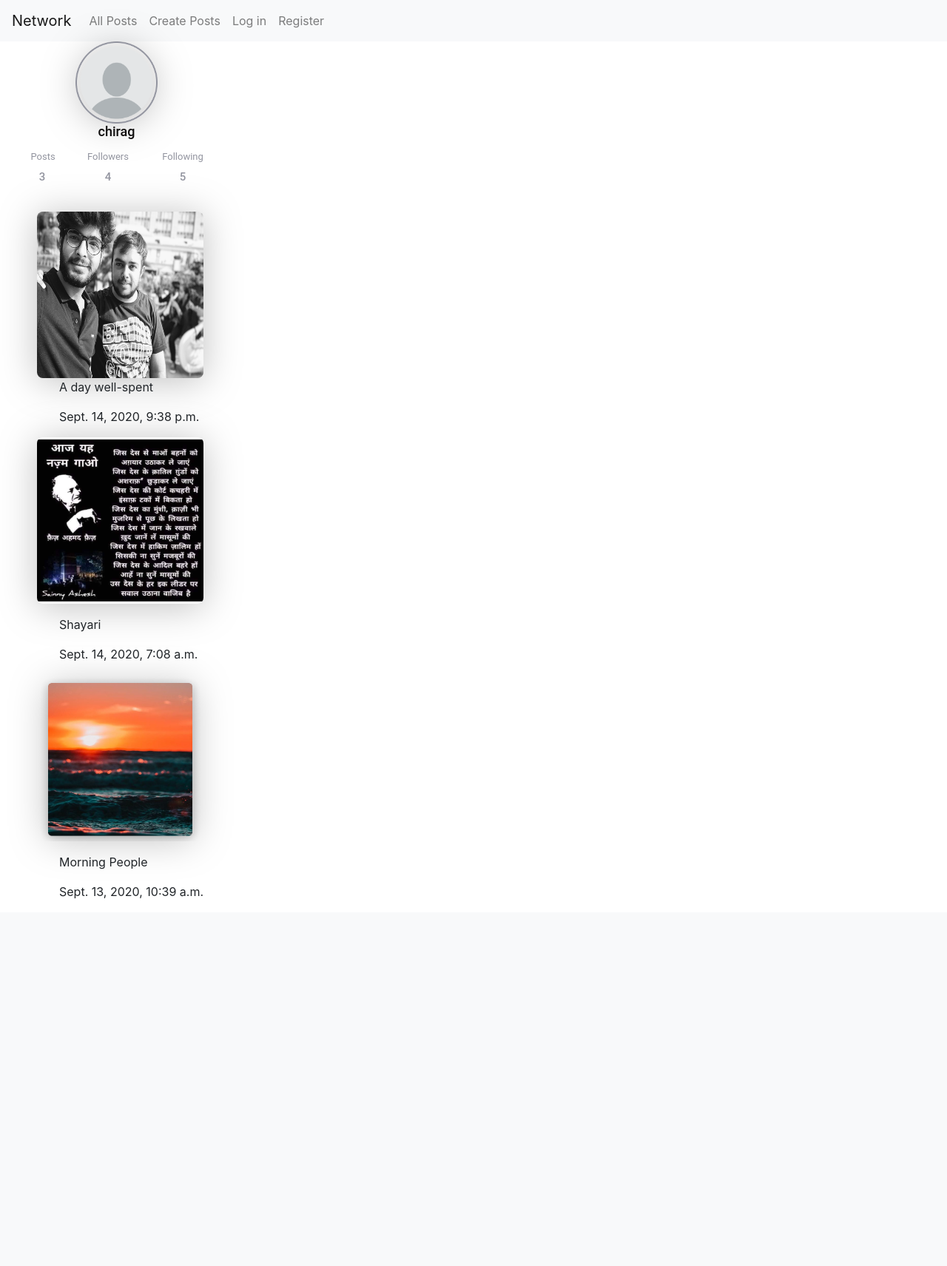
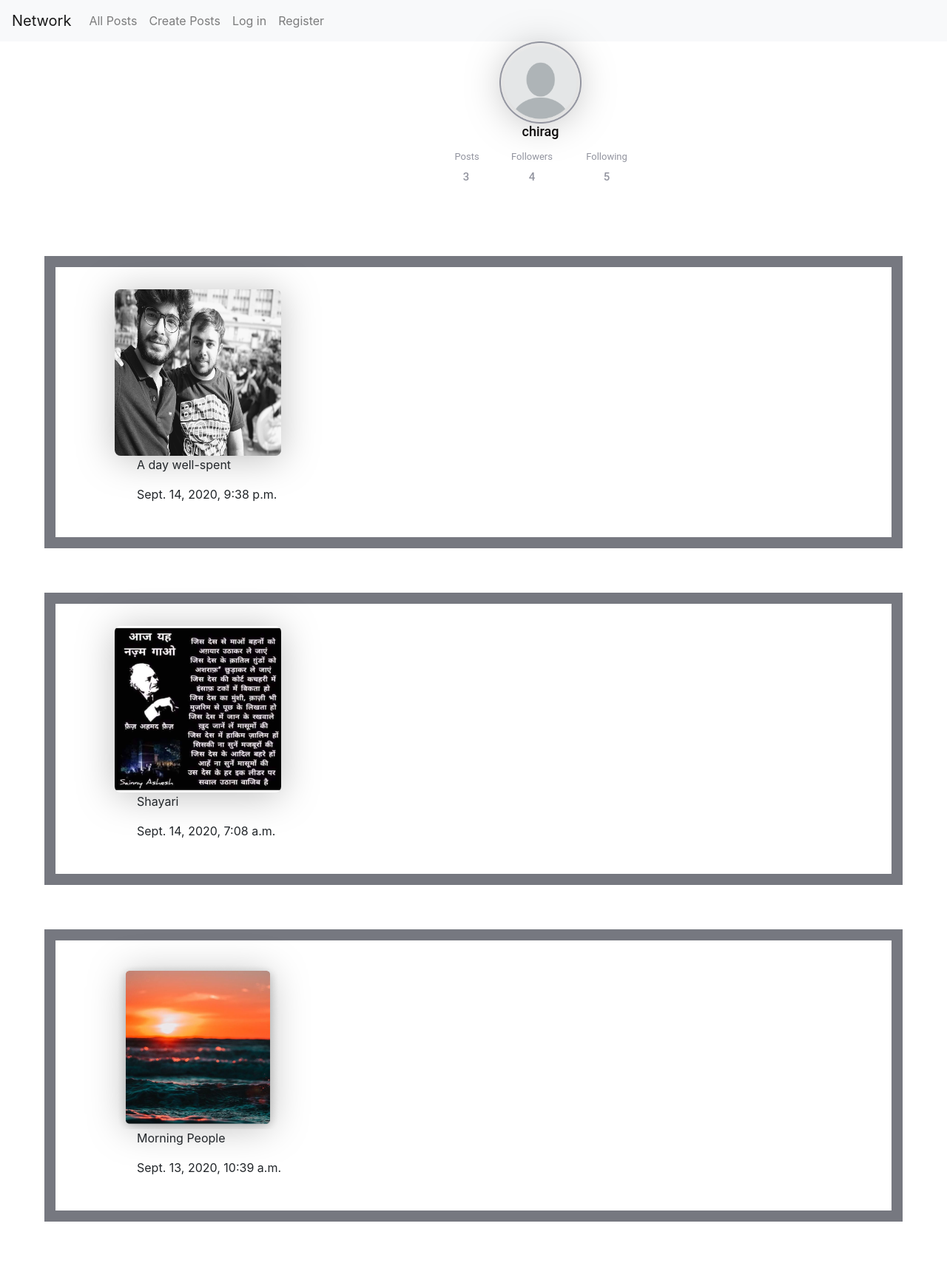
Before and after one commit to princ3raj/network-twitter-clone-app, a Django app: a page that uses network/templates/network/profile.html in a window 1280 px wide; the page is wider, and only the part inside the window is pictured. Shown: that part at 74% size. Before the commit the page ends 1214 px from the top of that part, so only its background shows below. Run offline with Django 3.2, Linux system fonts and the light colour scheme; data comes from the database, SQL or seed files in the repository; both versions use the stored data as it was after the commit; some libraries are stand-ins or nearby versions.

```diff
--- a/network/static/network/styles.css
+++ b/network/static/network/styles.css
@@ -2,7 +2,7 @@
 position: relative;
 width: 111px;
 height: 111px;
-left: 102px;
+left: 675px;
 filter: drop-shadow(0px 4px 25px rgba(0, 0, 0, 0.25));
 border-radius: 8px;
 }
@@ -11,7 +11,7 @@ border-radius: 8px;
 position: relative;
 width: 101px;
 height: 21px;
-left: 107px;
+left: 680px;
 
 
 font-family: Roboto;
@@ -32,7 +32,7 @@ color: #0f0d0d;
 position: absolute;
 width: 34px;
 height: 15px;
-left: 41px;
+left: 614px;
 
 font-family: Roboto;
 font-style: normal;
@@ -49,7 +49,7 @@ color: #92949F;
 position: absolute;
 width: 56px;
 height: 15px;
-left: 118px;
+left: 691px;
 
 font-family: Roboto;
 font-style: normal;
@@ -67,7 +67,7 @@ color: #92949F;
 position: absolute;
 width: 56px;
 height: 15px;
-left: 219px;
+left: 792px;
 
 font-family: Roboto;
 font-style: normal;
@@ -81,17 +81,17 @@ color: #92949F;
 
 #follow-unfollow-button{
 position: absolute;
-width: 56px;
-height: 12px;
-left: 299px;
+width: 86px;
+height: 32px;
+left: 872px;
 font-family: Roboto;
 font-style: normal;
 font-weight: normal;
-font-size: 10px;
-line-height: 10px;
+font-size: 16px;
+line-height: 1px;
 text-align: center;
 
-color: #92949F;
+color: #ffffff;
 
 
 }
@@ -106,7 +106,7 @@ position: absolute;
 width: 26px;
 height: 18px;
 top: 230px;
-left: 133px;
+left: 706px;
 
 
 font-family: Roboto;
@@ -129,7 +129,7 @@ color: #92949F;
 position: absolute;
 width: 26px;
 height: 18px;
-left: 234px;
+left: 807px;
 top: 230px;
 
 
@@ -153,7 +153,7 @@ color: #92949F;
 position: relative;
 width: 18px;
 height: 18px;
-left: 48px;
+left: 621px;
 top: 26px;
 
 
@@ -236,6 +236,10 @@ border-radius: 8px;
 #following-people-post{
 
     margin: 70px;
+    text-align: center;
+    color: #72747cf6;
+    font-family: 'Gill Sans', 'Gill Sans MT', Calibri, 'Trebuchet MS', sans-serif;
+    font-size: 70px;
 }
 
 #feed{
@@ -246,3 +250,25 @@ border-radius: 8px;
     font-size: 100px;
     color: #72747cf6;
 }
+
+.post-styling{
+    padding: 30px;
+    margin: 60px;
+    border: 15px solid #72747cf6;
+}
+
+.post-styling-following{
+
+    padding: 30px;
+    margin: 150px;
+    border: 15px solid #72747cf6;
+
+
+}
+
+.btn-primary{
+
+    color:#72747cf6;
+    background-color: #72747cf6;
+
+}
--- a/network/templates/network/index.html
+++ b/network/templates/network/index.html
@@ -26,7 +26,7 @@
                 <p id="posts">Posts</p>
                 <p id="followers">Followers</p>
                 <p id="following">Following</p>
-                <button id="follow-unfollow-button">follow</button>
+                <button  class="btn btn-primary" id="follow-unfollow-button">follow</button>
                 <p id="followers-count">10</p>
                 <p id="following-count">5</p>
                 <p id="posts-count">20</p>
--- a/network/templates/network/profile.html
+++ b/network/templates/network/profile.html
@@ -43,9 +43,13 @@
    {% for post in posts %}
 
 
+
+
+   <div class="post-styling">
    <img id="post-image-profile" src="{{post.imageURL}}" alt="">
    <p id="post-content-profile">{{post.post_content}}</p>
    <p id="post-time">{{post.timestamp}}<p>
+   </div>
 
 
 
```
Also changed, not shown: network/templates/network/following.html (+8 -4 lines), db.sqlite3, network/static/images/00100sPORTRAIT_00100_BURST20190504161657976_COVER2.jpeg (added), network/static/images/00100sPORTRAIT_00100_BURST20190621110901421_COVER2.jpeg (added), network/static/images/IMG-20190227-WA00063-01.jpeg (added), 2 other files.
